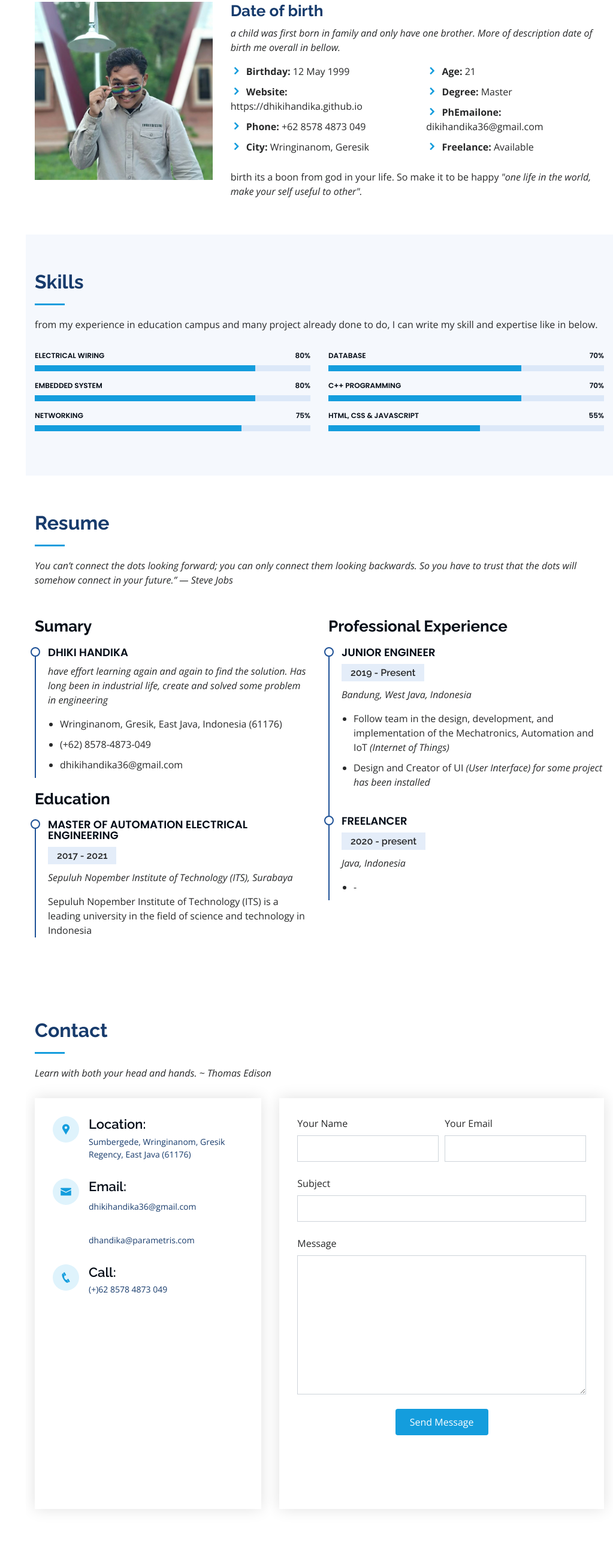
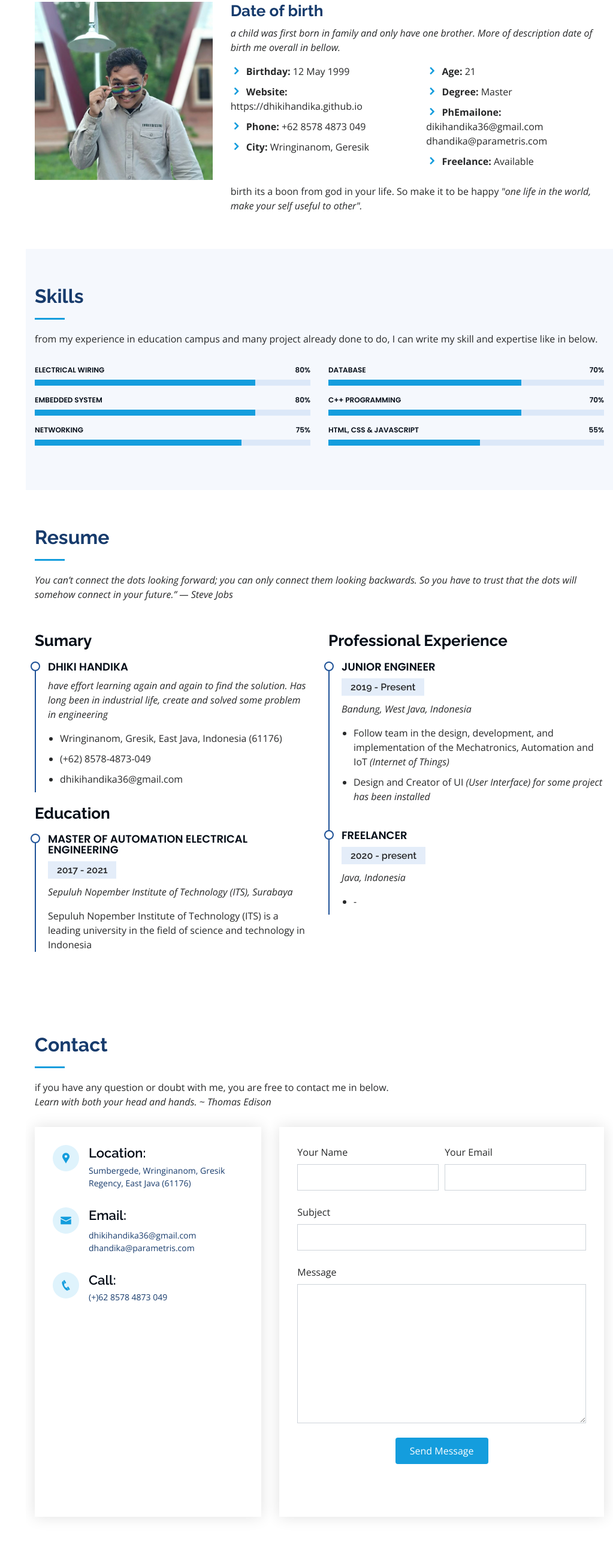
Before and after one commit to dhikihandika/dhikihandika.github.io, a plain HTML site: page index.html in a window 1280 px wide. Shown: the part 1061-3632 px from the top of the page at 60% size, without its empty margins (257-1280 px from the left). Drawn offline with nearby package versions, Linux system fonts and the light colour scheme; grey boxes are pictures that could not be loaded.

Commit message:
completed contact container

```diff
--- a/index.html
+++ b/index.html
@@ -117,7 +117,7 @@
                 <ul>
                   <li><i class="icofont-rounded-right"></i> <strong>Age:</strong> 21</li>
                   <li><i class="icofont-rounded-right"></i> <strong>Degree:</strong> Master</li>
-                  <li><i class="icofont-rounded-right"></i> <strong>PhEmailone:</strong> dikihandika36@gmail.com</li>
+                  <li><i class="icofont-rounded-right"></i> <strong>PhEmailone:</strong> dikihandika36@gmail.com dhandika@parametris.com</li>
                   <li><i class="icofont-rounded-right"></i> <strong>Freelance:</strong> Available</li>
                 </ul>
               </div>
@@ -554,6 +554,7 @@
 
         <div class="section-title">
           <h2>Contact</h2>
+          <p> if you have any question or doubt with me, you are free to contact me in below. </p>
           <p><i>Learn with both your head and hands. ~ Thomas Edison</i></p>
         </div>
 
@@ -570,8 +571,7 @@
               <div class="email">
                 <i class="icofont-envelope"></i>
                 <h4>Email:</h4>
-                <p>dhikihandika36@gmail.com</p>
-                <p>dhandika@parametris.com</p>
+                <p>dhikihandika36@gmail.com dhandika@parametris.com</p>
               </div>
 
               <div class="phone">
@@ -580,7 +580,7 @@
                 <p>(+)62 8578 4873 049</p>
               </div>
 
-              <iframe src="https://goo.gl/maps/4A7FZWbSM1Nj1Sn2A01282!3m2!1i1024!2i768!4f13.1!3m3!1m2!1s0x0%3A0xb89d1fe6bc499443!2sDowntown+Conference+Center!5e0!3m2!1smk!2sbg!4v1539943755621" frameborder="0" style="border:0; width: 100%; height: 290px;" allowfullscreen></iframe>
+              <iframe src="https://www.google.co.id/maps/place/Sumbergede,+Wringinanom,+Gresik+Regency,+East+Java/@-7.3597715,112.4899138,21z/data=!4m5!3m4!1s0x2e78058728b941d5:0x5707874f538b0476!8m2!3d-7.3573745!4d112.4842789" frameborder="0" style="border:0; width: 100%; height: 290px;" allowfullscreen></iframe>
             </div>
 
           </div>
```
